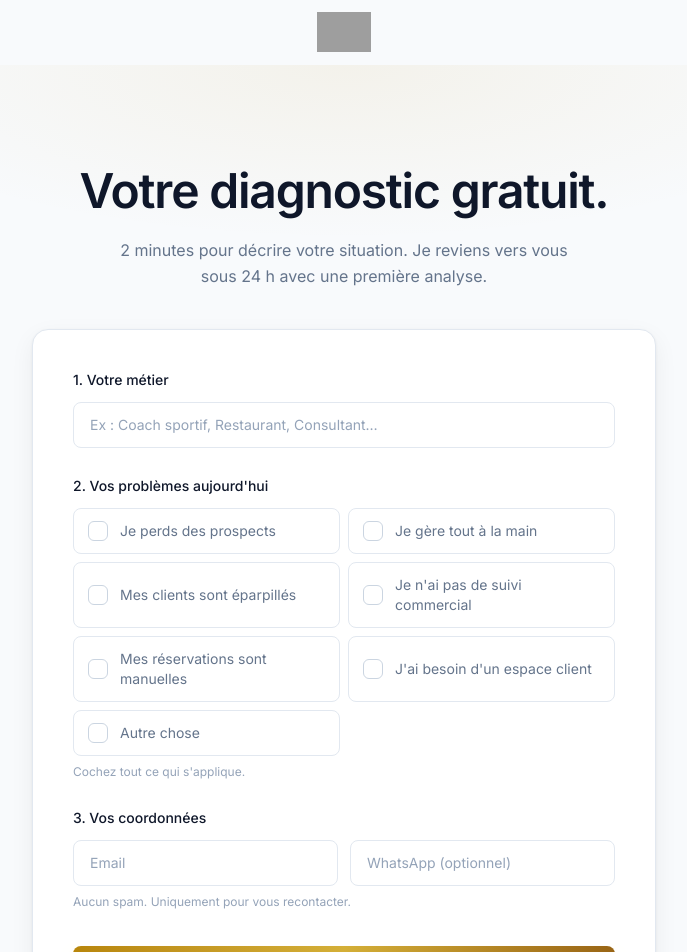
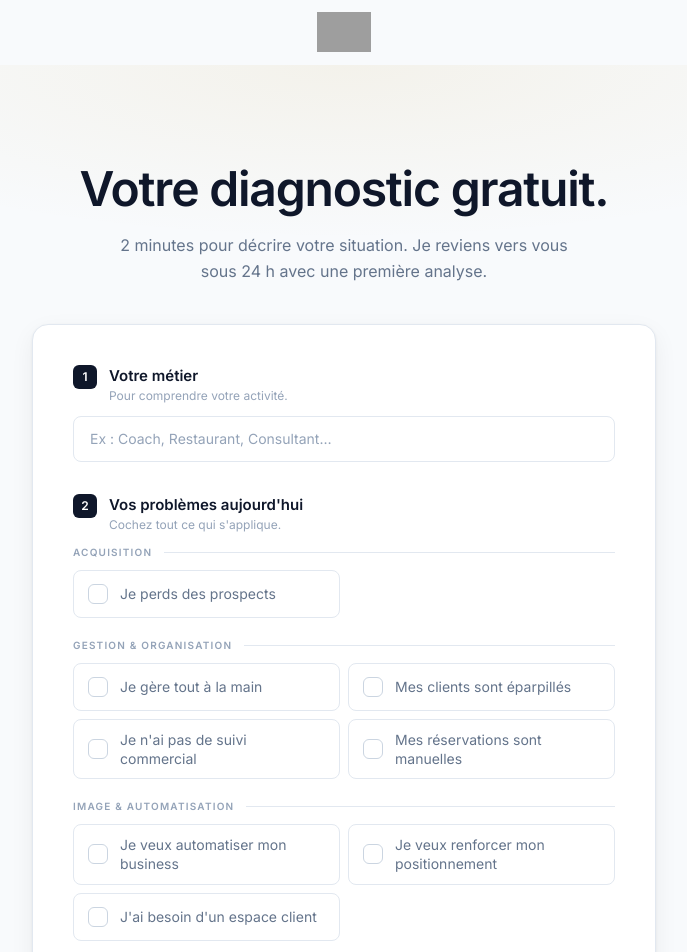
Before and after one commit to PATAWALA/System-Architect, a Next.js app: page / in a window 1280 px wide. Shown: the top 952 px of the page, without its empty margins (296-983 px from the left). Built offline with nearby package versions, Linux system fonts and the light colour scheme; grey boxes are pictures that could not be loaded.

Commit message:
984 update

```diff
--- a/components/sections/capture-form.tsx
+++ b/components/sections/capture-form.tsx
@@ -2,10 +2,19 @@
 
 import { useState } from "react";
 import { motion, AnimatePresence } from "framer-motion";
-import { ArrowRight, Check, CheckCircle2, Loader2 } from "lucide-react";
+import {
+  ArrowRight,
+  Check,
+  CheckCircle2,
+  Loader2,
+  AlertCircle,
+} from "lucide-react";
 import { Button } from "@/components/ui/button";
 
-/* ---------- Types ---------- */
+/* ============================================================
+   TYPES & DONNÉES
+   ============================================================ */
+
 interface FormData {
   activity: string;
   problems: string[];
@@ -14,39 +23,75 @@ interface FormData {
   whatsapp: string;
 }
 
-const PROBLEMS = [
-  "Je perds des prospects",
+const PROBLEM_GROUPS = [
+  {
+    title: "Acquisition",
+    items: ["Je perds des prospects"],
+  },
+  {
+    title: "Gestion & organisation",
+    items: [
       "Je gère tout à la main",
       "Mes clients sont éparpillés",
       "Je n'ai pas de suivi commercial",
       "Mes réservations sont manuelles",
+    ],
+  },
+  {
+    title: "Image & automatisation",
+    items: [
+      "Je veux automatiser mon business",
+      "Je veux renforcer mon positionnement",
       "J'ai besoin d'un espace client",
-  "Autre chose",
+    ],
+  },
+  {
+    title: "Autre",
+    items: ["Autre chose"],
+  },
 ];
 
-/* ---------- Champ ---------- */
+/* ============================================================
+   CHAMP RÉUTILISABLE
+   ============================================================ */
+
 function Field({
+  number,
   label,
+  hint,
   children,
-  hint,
 }: {
+  number: string;
   label: string;
+  hint?: string;
   children: React.ReactNode;
-  hint?: string;
 }) {
   return (
     <div>
-      <label className="block text-sm font-medium text-[#0F172A] mb-3">
+      <div className="flex items-baseline gap-3 mb-3">
+        <span className="flex-shrink-0 w-6 h-6 rounded-md bg-[#0F172A] text-white text-xs font-semibold flex items-center justify-center">
+          {number}
+        </span>
+        <div>
+          <label className="block text-[15px] font-semibold text-[#0F172A] leading-tight">
             {label}
           </label>
+          {hint && (
+            <p className="mt-0.5 text-xs text-[#94A3B8]">{hint}</p>
+          )}
+        </div>
+      </div>
       {children}
-      {hint && <p className="mt-2 text-xs text-[#94A3B8]">{hint}</p>}
     </div>
   );
 }
 
 const inputClass =
-  "w-full px-4 py-3 rounded-lg bg-white border border-[#E2E8F0] text-[#0F172A] placeholder-[#94A3B8] text-sm transition-all outline-none focus:border-[#B8860B] focus:ring-4 focus:ring-[#B8860B]/10";
+  "w-full px-4 py-3.5 sm:py-3 rounded-lg bg-white border border-[#E2E8F0] text-[#0F172A] placeholder-[#94A3B8] text-[15px] sm:text-sm transition-all outline-none focus:border-[#B8860B] focus:ring-4 focus:ring-[#B8860B]/10";
+
+/* ============================================================
+   COMPOSANT PRINCIPAL
+   ============================================================ */
 
 export function CaptureForm() {
   const [data, setData] = useState<FormData>({
@@ -75,7 +120,7 @@ export function CaptureForm() {
     e.preventDefault();
     setError(null);
 
-    if (!data.activity) {
+    if (!data.activity.trim()) {
       setError("Merci d'indiquer votre métier.");
       return;
     }
@@ -115,17 +160,19 @@ export function CaptureForm() {
       {/* Halo doré discret */}
       <div
         aria-hidden
-        className="absolute inset-x-0 top-0 h-[500px] bg-[radial-gradient(ellipse_60%_50%_at_50%_0%,rgba(184,134,11,0.07),transparent_70%)] pointer-events-none"
+        className="absolute inset-x-0 top-0 h-[500px] bg-[radial-gradient(ellipse_70%_50%_at_50%_0%,rgba(184,134,11,0.07),transparent_70%)] pointer-events-none"
       />
 
-      <div className="relative mx-auto max-w-2xl px-6 pt-16 pb-20 lg:pt-24 lg:pb-24">
-        {/* ---------- En-tête ---------- */}
-        <div className="text-center mb-10">
+      <div className="relative mx-auto max-w-2xl px-5 sm:px-6 pt-12 sm:pt-16 pb-16 sm:pb-20 lg:pt-24 lg:pb-24">
+        {/* ============================================================
+            EN-TÊTE
+           ============================================================ */}
+        <div className="text-center mb-8 sm:mb-10">
           <motion.h1
             initial={{ opacity: 0, y: 12 }}
             animate={{ opacity: 1, y: 0 }}
             transition={{ duration: 0.6 }}
-            className="text-3xl sm:text-4xl lg:text-5xl font-semibold tracking-tight text-[#0F172A] leading-tight"
+            className="text-[28px] sm:text-4xl lg:text-5xl font-semibold tracking-tight text-[#0F172A] leading-[1.15]"
           >
             Votre diagnostic gratuit.
           </motion.h1>
@@ -133,19 +180,21 @@ export function CaptureForm() {
             initial={{ opacity: 0, y: 12 }}
             animate={{ opacity: 1, y: 0 }}
             transition={{ duration: 0.6, delay: 0.1 }}
-            className="mt-4 text-base text-[#64748B] leading-relaxed max-w-md mx-auto"
+            className="mt-4 text-[15px] sm:text-base text-[#64748B] leading-relaxed max-w-md mx-auto"
           >
             2 minutes pour décrire votre situation. Je reviens vers vous
             sous 24 h avec une première analyse.
           </motion.p>
         </div>
 
-        {/* ---------- Carte formulaire ---------- */}
+        {/* ============================================================
+            CARTE FORMULAIRE
+           ============================================================ */}
         <motion.div
           initial={{ opacity: 0, y: 16 }}
           animate={{ opacity: 1, y: 0 }}
           transition={{ duration: 0.6, delay: 0.2 }}
-          className="relative rounded-2xl bg-white border border-[#E2E8F0] shadow-[0_1px_3px_rgba(15,23,42,0.06),0_8px_24px_rgba(15,23,42,0.06)] p-8 sm:p-10"
+          className="relative rounded-2xl bg-white border border-[#E2E8F0] shadow-[0_1px_3px_rgba(15,23,42,0.06),0_8px_24px_rgba(15,23,42,0.06)] p-5 sm:p-8 lg:p-10"
         >
           <AnimatePresence mode="wait">
             {!success ? (
@@ -157,10 +206,14 @@ export function CaptureForm() {
                 exit={{ opacity: 0, y: -10 }}
                 transition={{ duration: 0.3 }}
                 onSubmit={handleSubmit}
-                className="space-y-7"
+                className="space-y-8"
               >
-                {/* 01 — Métier */}
-                <Field label="1. Votre métier">
+                {/* ---------- 01 — Métier ---------- */}
+                <Field
+                  number="1"
+                  label="Votre métier"
+                  hint="Pour comprendre votre activité."
+                >
                   <input
                     type="text"
                     required
@@ -168,29 +221,43 @@ export function CaptureForm() {
                     onChange={(e) =>
                       setData((d) => ({ ...d, activity: e.target.value }))
                     }
-                    placeholder="Ex : Coach sportif, Restaurant, Consultant…"
+                    placeholder="Ex : Coach, Restaurant, Consultant…"
                     className={inputClass}
                   />
                 </Field>
 
-                {/* 02 — Problèmes (multi-select) */}
+                {/* ---------- 02 — Problèmes (multi-select groupés) ---------- */}
                 <Field
-                  label="2. Vos problèmes aujourd'hui"
+                  number="2"
+                  label="Vos problèmes aujourd'hui"
                   hint="Cochez tout ce qui s'applique."
                 >
-                  <div className="grid sm:grid-cols-2 gap-2">
-                    {PROBLEMS.map((p) => {
+                  <div className="space-y-5">
+                    {PROBLEM_GROUPS.map((group) => (
+                      <div key={group.title}>
+                        {/* Titre de catégorie */}
+                        <div className="flex items-center gap-3 mb-2.5">
+                          <span className="text-[10px] font-semibold uppercase tracking-[0.12em] text-[#94A3B8] whitespace-nowrap">
+                            {group.title}
+                          </span>
+                          <span className="flex-1 h-px bg-[#E2E8F0]" />
+                        </div>
+
+                        {/* Items */}
+                        <div className="grid grid-cols-1 sm:grid-cols-2 gap-2">
+                          {group.items.map((p) => {
                             const checked = data.problems.includes(p);
                             return (
                               <button
                                 key={p}
                                 type="button"
                                 onClick={() => toggleProblem(p)}
+                                aria-pressed={checked}
                                 className={
-                            "group flex items-center gap-3 text-left px-3.5 py-3 rounded-lg border text-sm transition-all " +
+                                  "group flex items-center gap-3 text-left px-3.5 py-3 sm:py-2.5 rounded-lg border text-[14px] sm:text-sm transition-all min-h-[48px] " +
                                   (checked
-                              ? "border-[#B8860B] bg-[#FBF7E9] text-[#0F172A] font-medium"
-                              : "border-[#E2E8F0] bg-white text-[#64748B] hover:border-[#CBD5E1] hover:bg-[#F8FAFC]")
+                                    ? "border-[#B8860B] bg-[#FBF7E9] text-[#0F172A] font-medium shadow-[0_0_0_3px_rgba(184,134,11,0.08)]"
+                                    : "border-[#E2E8F0] bg-white text-[#64748B] hover:border-[#CBD5E1] hover:bg-[#F8FAFC] active:scale-[0.98]")
                                 }
                               >
                                 <span
@@ -208,15 +275,14 @@ export function CaptureForm() {
                                     />
                                   )}
                                 </span>
-                          <span>{p}</span>
+                                <span className="leading-snug">{p}</span>
                               </button>
                             );
                           })}
                         </div>
 
                         {/* Champ "Autre chose" conditionnel */}
-                  <AnimatePresence>
-                    {hasOther && (
+                        {group.title === "Autre" && hasOther && (
                           <motion.div
                             initial={{ opacity: 0, height: 0 }}
                             animate={{ opacity: 1, height: "auto" }}
@@ -234,22 +300,27 @@ export function CaptureForm() {
                                 }))
                               }
                               placeholder="Précisez votre problème…"
-                          className={inputClass + " mt-3"}
+                              className={inputClass + " mt-2"}
                             />
                           </motion.div>
                         )}
-                  </AnimatePresence>
+                      </div>
+                    ))}
+                  </div>
                 </Field>
 
-                {/* 03 — Coordonnées */}
+                {/* ---------- 03 — Coordonnées ---------- */}
                 <Field
-                  label="3. Vos coordonnées"
+                  number="3"
+                  label="Vos coordonnées"
                   hint="Aucun spam. Uniquement pour vous recontacter."
                 >
-                  <div className="grid sm:grid-cols-2 gap-3">
+                  <div className="grid grid-cols-1 sm:grid-cols-2 gap-3">
                     <input
                       type="email"
                       required
+                      inputMode="email"
+                      autoComplete="email"
                       value={data.email}
                       onChange={(e) =>
                         setData((d) => ({ ...d, email: e.target.value }))
@@ -259,6 +330,8 @@ export function CaptureForm() {
                     />
                     <input
                       type="tel"
+                      inputMode="tel"
+                      autoComplete="tel"
                       value={data.whatsapp}
                       onChange={(e) =>
                         setData((d) => ({ ...d, whatsapp: e.target.value }))
@@ -269,19 +342,20 @@ export function CaptureForm() {
                   </div>
                 </Field>
 
-                {/* Erreur */}
+                {/* ---------- Erreur ---------- */}
                 {error && (
-                  <motion.p
+                  <motion.div
                     initial={{ opacity: 0, y: -4 }}
                     animate={{ opacity: 1, y: 0 }}
-                    className="text-sm text-red-600 bg-red-50 border border-red-100 rounded-lg px-4 py-3"
+                    className="flex items-start gap-2.5 text-sm text-red-700 bg-red-50 border border-red-100 rounded-lg px-4 py-3"
                   >
-                    {error}
-                  </motion.p>
+                    <AlertCircle className="w-4 h-4 flex-shrink-0 mt-0.5" />
+                    <span>{error}</span>
+                  </motion.div>
                 )}
 
-                {/* Submit */}
-                <div className="pt-2">
+                {/* ---------- Submit ---------- */}
+                <div className="pt-1">
                   <Button
                     type="submit"
                     size="lg"
@@ -313,7 +387,7 @@ export function CaptureForm() {
                 initial={{ opacity: 0, y: 10 }}
                 animate={{ opacity: 1, y: 0 }}
                 transition={{ duration: 0.5 }}
-                className="text-center py-4"
+                className="text-center py-6"
               >
                 <div className="w-14 h-14 rounded-full bg-[#FBF7E9] border border-[#B8860B]/30 flex items-center justify-center mx-auto mb-6">
                   <CheckCircle2 className="w-7 h-7 text-[#B8860B]" />
@@ -322,7 +396,7 @@ export function CaptureForm() {
                 <h3 className="text-2xl font-semibold text-[#0F172A]">
                   Demande envoyée.
                 </h3>
-                <p className="mt-3 text-[#64748B] leading-relaxed max-w-md mx-auto">
+                <p className="mt-3 text-[#64748B] leading-relaxed max-w-md mx-auto text-[15px]">
                   Merci. Je reviens vers vous sous 24 h avec une première
                   analyse de votre situation. En attendant, vous pouvez
                   réserver directement un créneau d'appel.
@@ -349,7 +423,9 @@ export function CaptureForm() {
           </AnimatePresence>
         </motion.div>
 
-        {/* ---------- Bas de page ---------- */}
+        {/* ============================================================
+            PIED DE SECTION
+           ============================================================ */}
         <p className="mt-8 text-center text-sm text-[#94A3B8]">
           Une question ?{" "}
           <a
```
Lines whose indentation alone changed are shown as unchanged.
